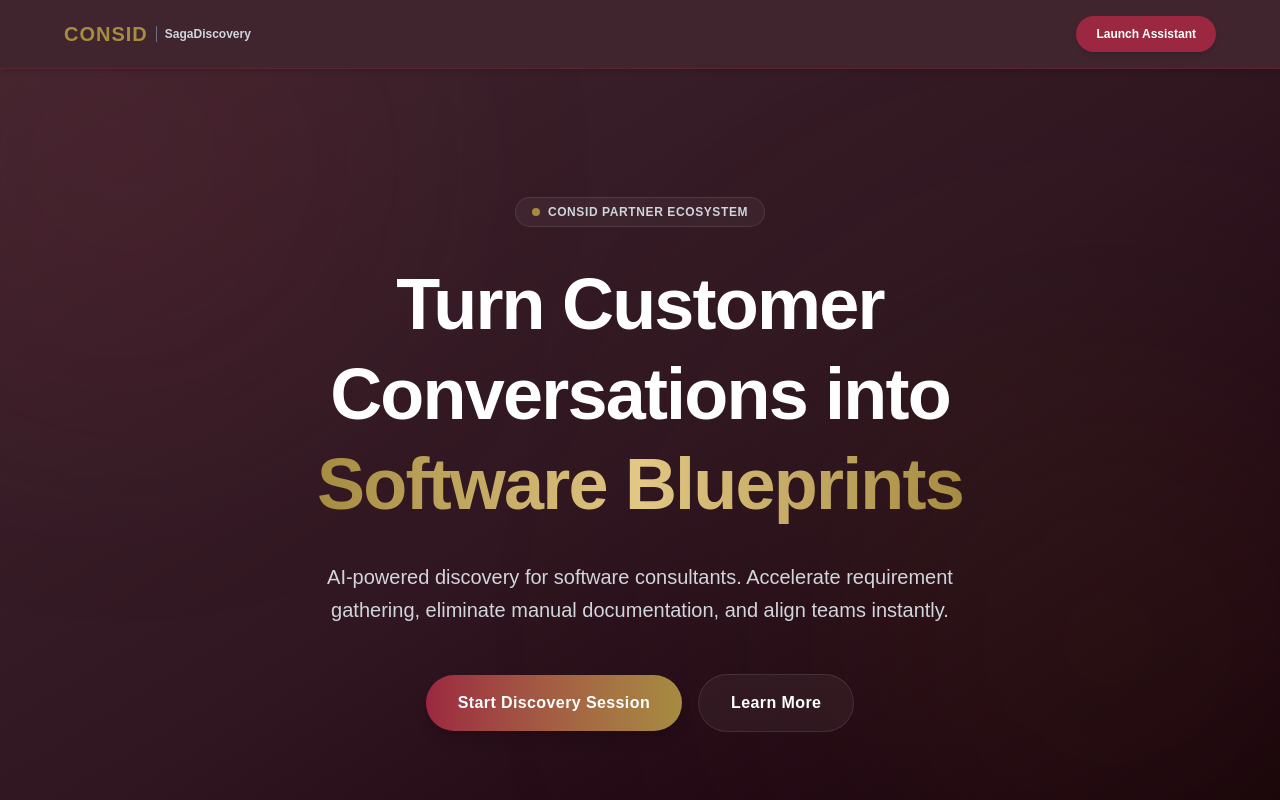
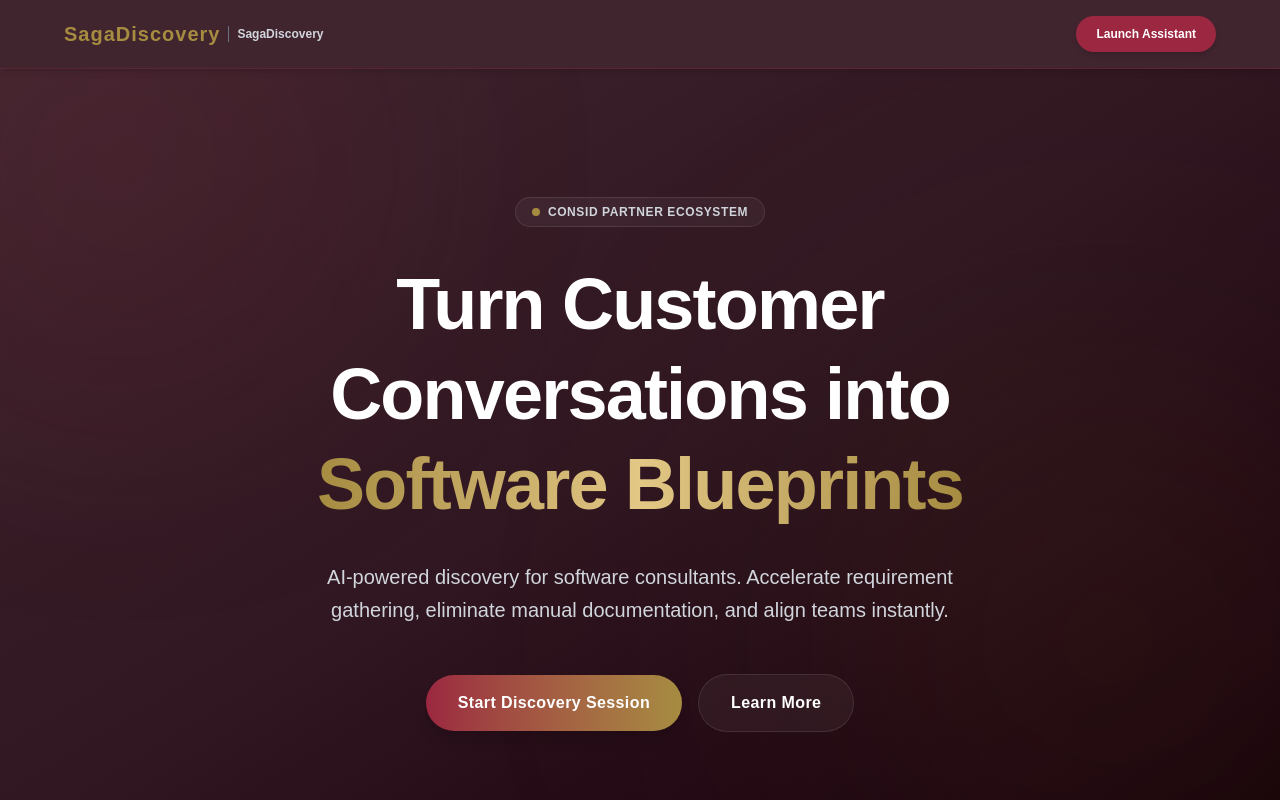
Before and after one commit to hihassan1998/ai-business-discovery-assistant, a Next.js app: page / in a window 1280 px wide. Shown: the top 800 px of the page. Built offline with nearby package versions, Linux system fonts and the light colour scheme.

Commit message:
update: updated specs, to remove company associating data to mitagate copy right complications and add: clear strategy defination, testing, CI/CD pipiline activation, multi.lingual support and proper documeantation for increased maintainability.

```diff
--- a/app/page.tsx
+++ b/app/page.tsx
@@ -33,7 +33,7 @@
         <div className="max-w-6xl mx-auto flex justify-between items-center">
           <div className="flex items-center space-x-2">
             <span className="text-xl font-black text-[#A68C41] tracking-wider">
-              CONSID
+              SagaDiscovery
             </span>
             <span className="text-xs text-gray-300 font-semibold border-l border-gray-500 pl-2">
               SagaDiscovery
```
Also changed, not shown: 1 other file (tests, documents, lock files or other folders).
